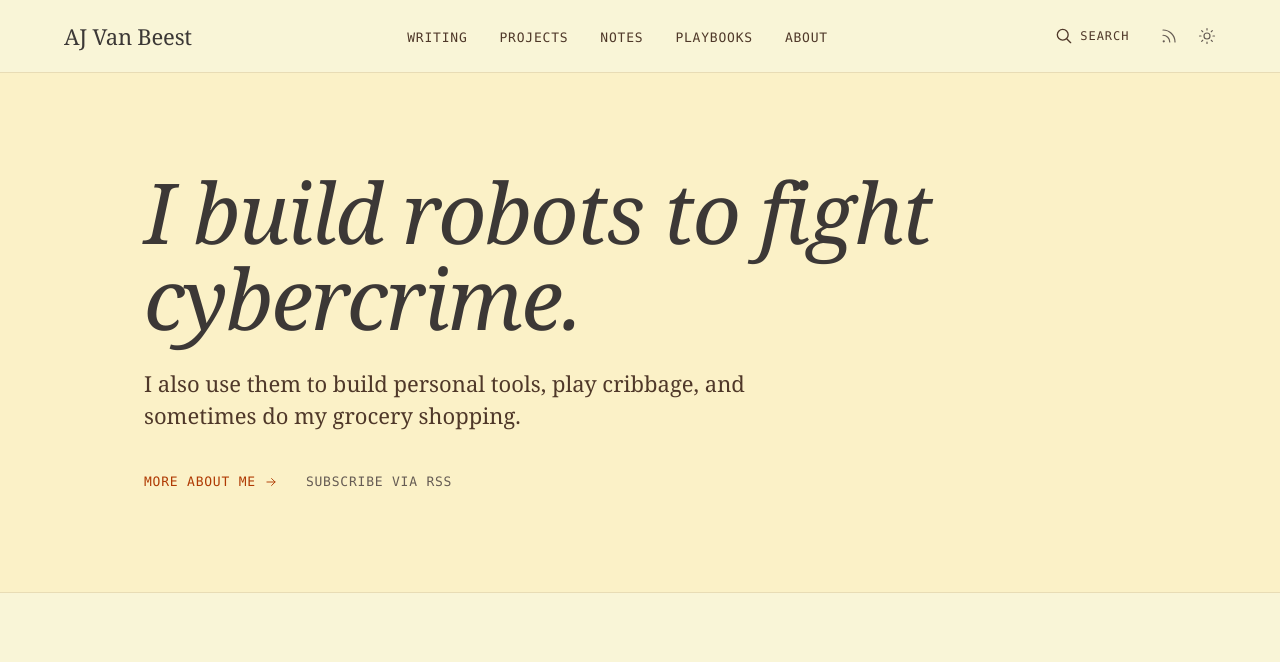
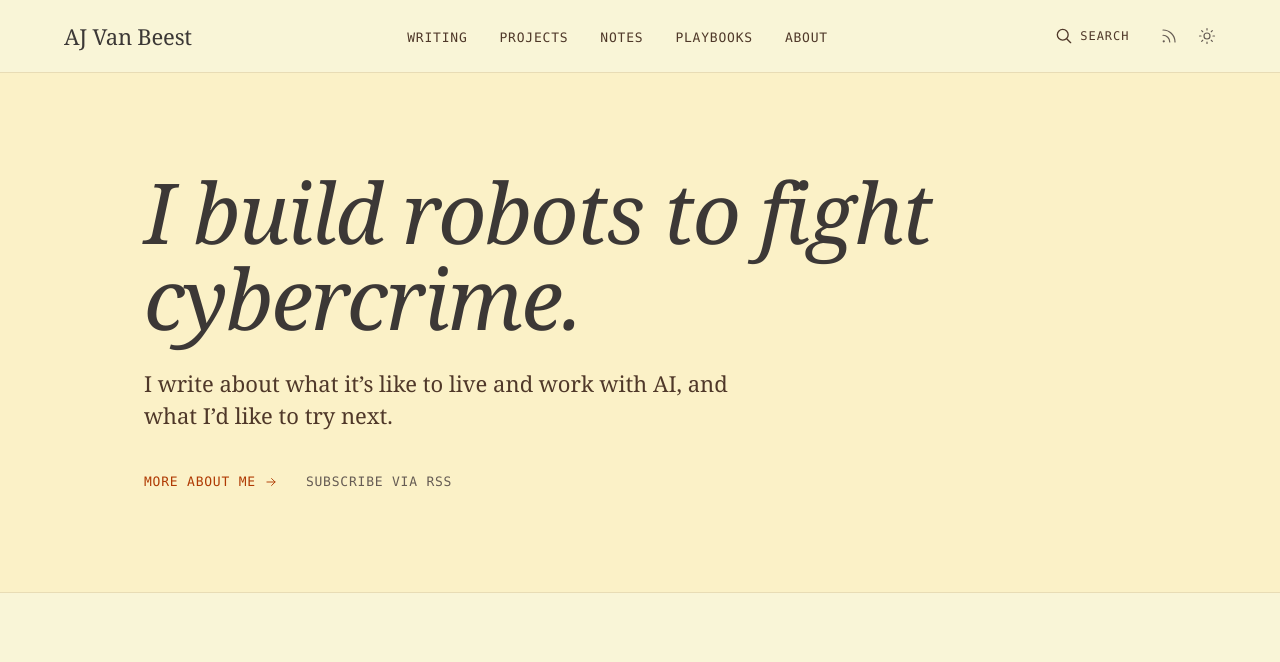
Before and after one commit to theaj42/ajvanbeest-com, an Astro site: page / in a window 1280 px wide. Shown: the top 662 px of the page. Built offline with nearby package versions, Linux system fonts and the light colour scheme; Astro itself is replaced by a stand-in of ours.

Commit message:
Update homepage description

```diff
--- a/src/pages/index.astro
+++ b/src/pages/index.astro
@@ -17,7 +17,7 @@ const alternates = getAlternates({ kind: 'site' });
   <section class="hero" aria-labelledby="hero-title">
     <div class="container hero-inner">
       <h1 id="hero-title" class="h-display hero-title">I build robots to fight cybercrime.</h1>
-      <p class="hero-bio">I also use them to build personal tools, play cribbage, and sometimes do my grocery shopping.</p>
+      <p class="hero-bio">I write about what it’s like to live and work with AI, and what I’d like to try next.</p>
       <div class="hero-links">
         <a href="/about/" class="hero-link">More about me <svg class="icon arrow" viewBox="0 0 24 24" aria-hidden="true"><path d="M5 12h14M13 6l6 6-6 6"></path></svg></a>
         <a href="/rss.xml" class="hero-link muted">Subscribe via RSS</a>
```
